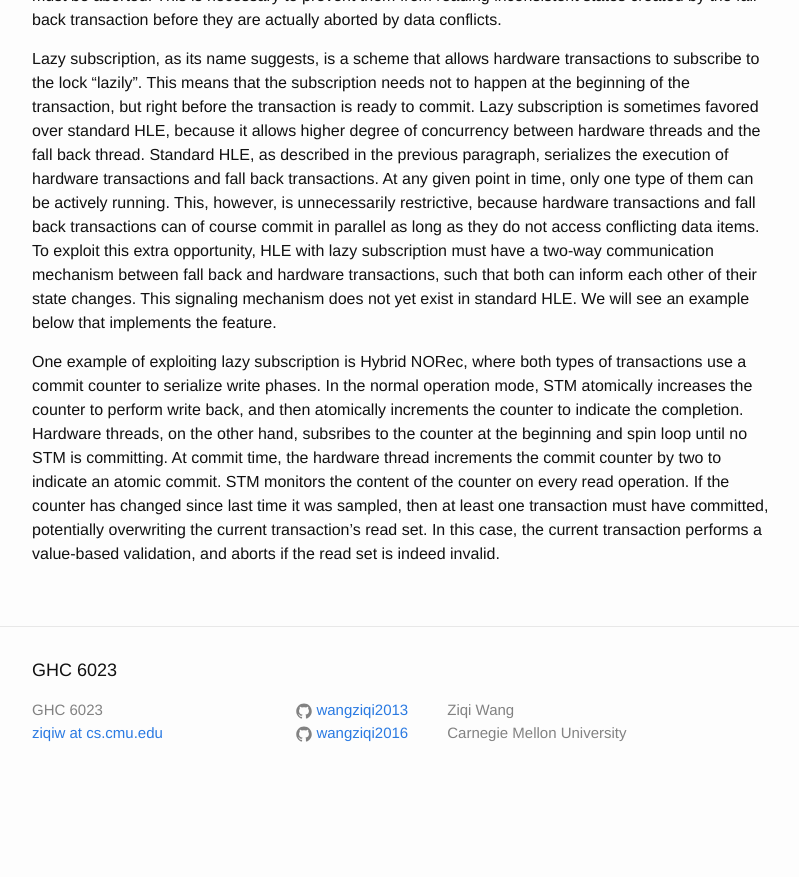
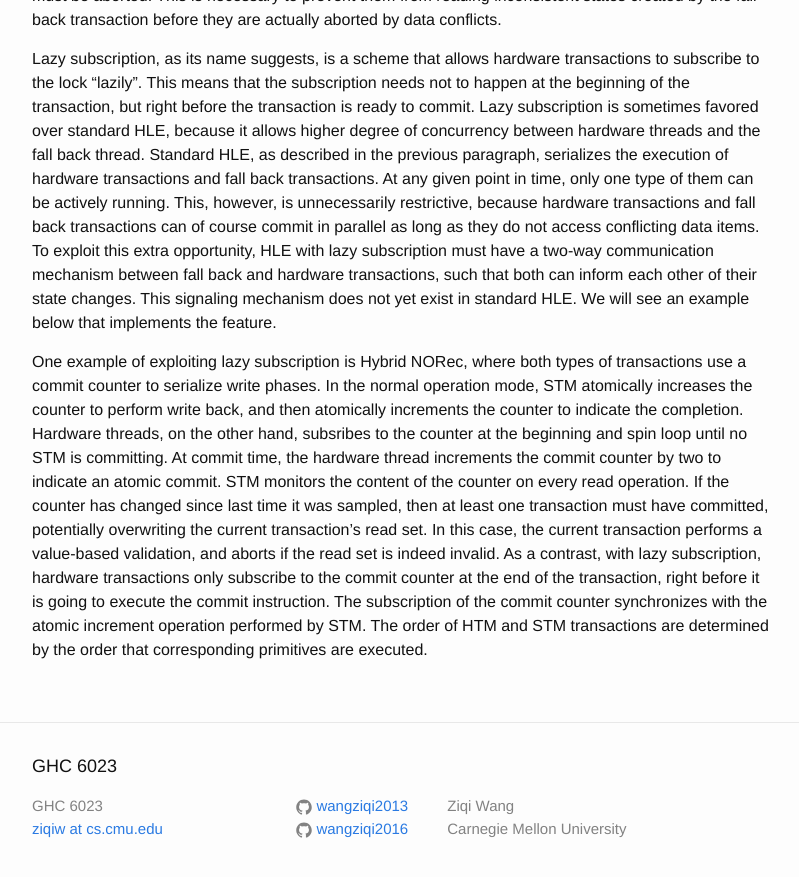
Before and after one commit to wangziqi2013/wangziqi2013.github.io, a Jekyll site: the page built from _posts/2018-05-29-Hardware-Ext-to-Make-Lazy-Sub-Safe.markdown, in a window 1280 px wide and 900 px high, scrolled down 805 px. Shown: the top 877 px of the window, without its empty margins (238-1037 px from the left). Built offline with Jekyll 4.4.1, drawn with Linux system fonts in a browser that asks for light colours; before the commit the page ends 1609 px from its top, so only the background shows below that.

Commit message:
Adding lazy sub contrast

```diff
--- a/_posts/2018-05-29-Hardware-Ext-to-Make-Lazy-Sub-Safe.markdown
+++ b/_posts/2018-05-29-Hardware-Ext-to-Make-Lazy-Sub-Safe.markdown
@@ -48,4 +48,7 @@ to the counter at the beginning and spin loop until no STM is committing. At com
 the commit counter by two to indicate an atomic commit. STM monitors the content of the counter on every read operation.
 If the counter has changed since last time it was sampled, then at least one transaction must have committed, potentially
 overwriting the current transaction's read set. In this case, the current transaction performs a value-based validation,
-and aborts if the read set is indeed invalid.
+and aborts if the read set is indeed invalid. As a contrast, with lazy subscription, hardware transactions only subscribe to
+the commit counter at the end of the transaction, right before it is going to execute the commit instruction. The
+subscription of the commit counter synchronizes with the atomic increment operation performed by STM. The order of
+HTM and STM transactions are determined by the order that corresponding primitives are executed.
```
